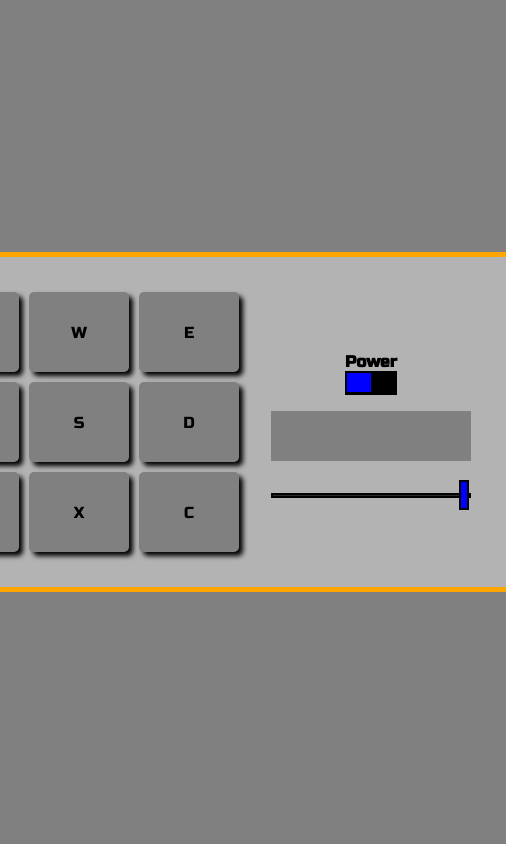
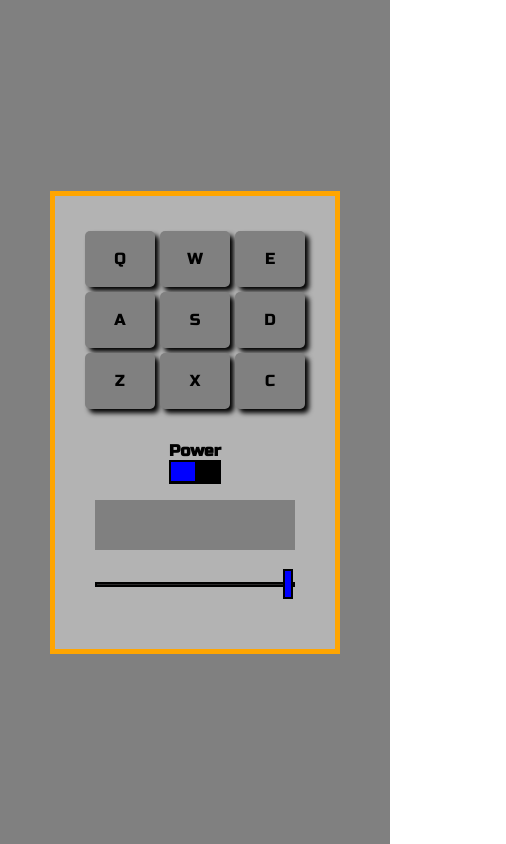
Before and after one commit to aleksandrekas/Drum-Machine, a React (Vite) app: page / in a window 390 px wide. Shown: the whole page, 506 px wide, since content can reach past the window. Built offline with nearby package versions, Linux system fonts and the light colour scheme; a web font is replaced by a local one.

Commit message:
added responsive styles

```diff
--- a/src/App.css
+++ b/src/App.css
@@ -132,3 +132,36 @@ input::-webkit-slider-thumb{
   border: 2px solid black;
   z-index: 1;
 }
+
+
+@media only screen and (max-width:650px){
+  #drum-machine{
+    flex-direction: column;
+  }
+
+  #left-display{
+    margin: 2rem;
+  }
+}
+
+
+
+
+
+@media only screen and (max-width:420px){
+  #drum-machine{
+    justify-content: center;
+    align-items: center;
+    width: 280px;
+  }
+
+  #display{
+
+    gap: 5px;
+  }
+
+  .drum-pad button{
+    width: 70px;
+    height: 56px;
+  }
+}
```
